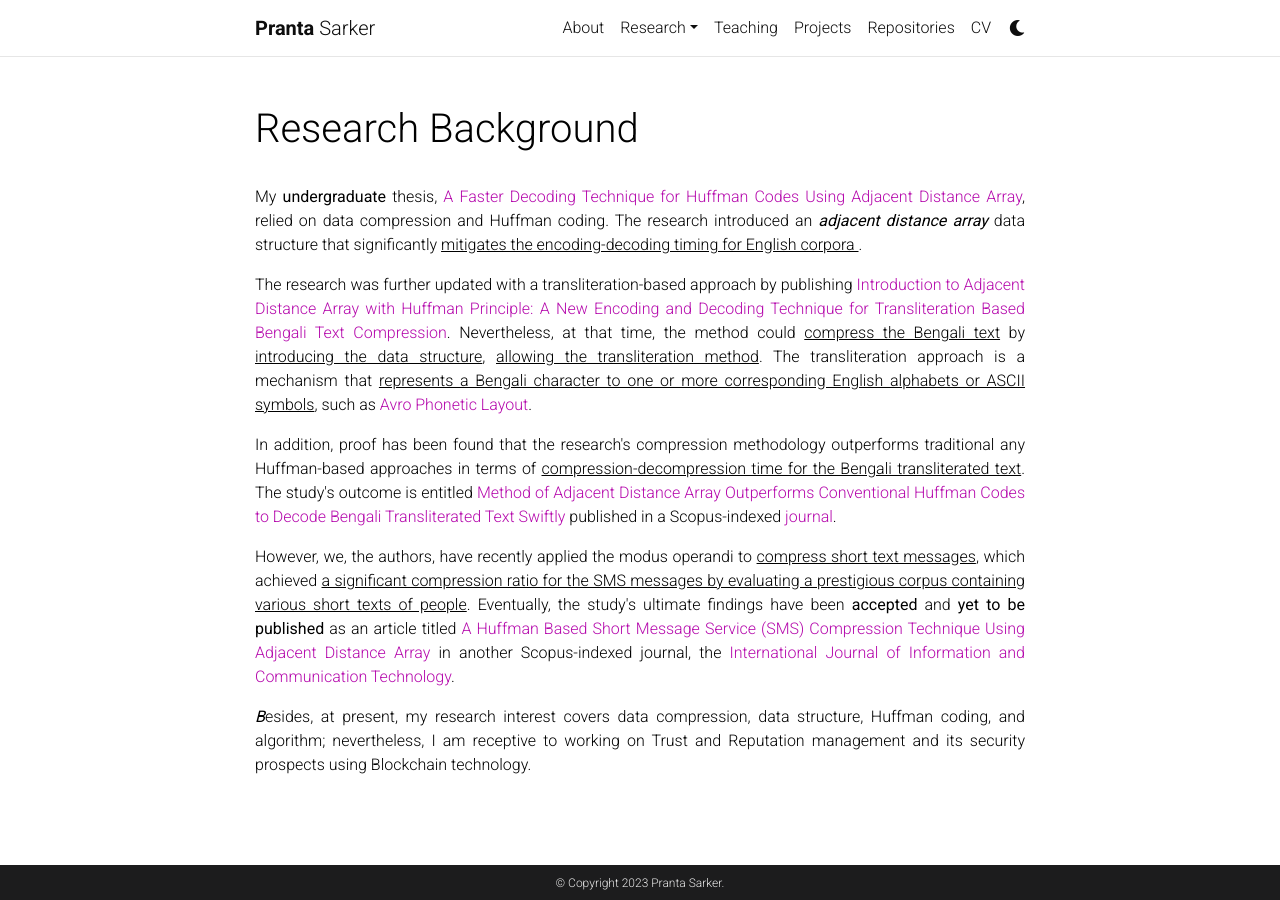
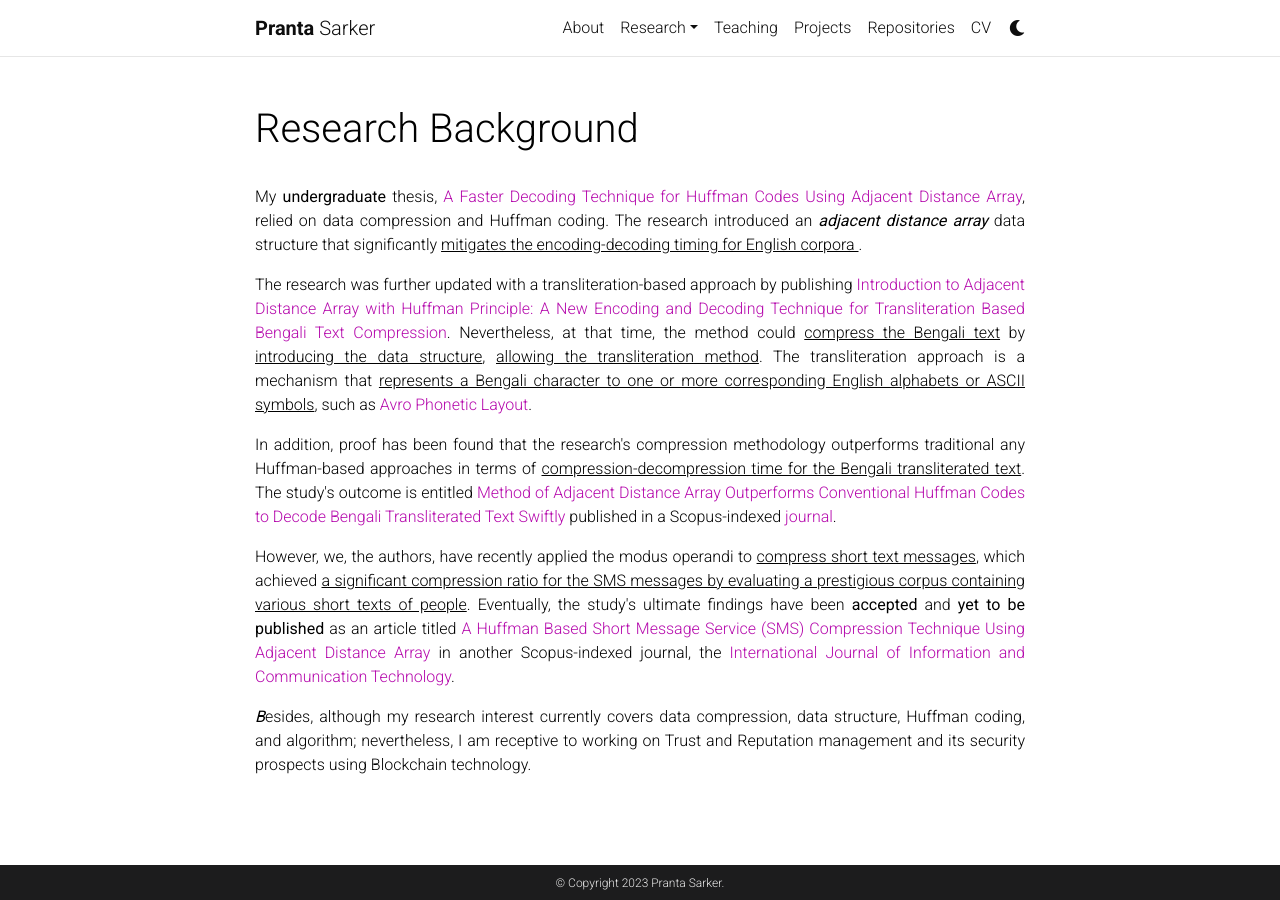
Before and after one commit to psarkerbd/psarkerbd.github.io, a Jekyll site: the page built from _pages/background.md, in a window 1280 px wide. Built offline with Jekyll 4.4.1, drawn with Linux system fonts in a browser that asks for light colours; comment, search, counter and statistics services are not loaded; a style sheet for code colours, icons or effects is not loaded.

Commit message:
Update background.md

```diff
--- a/_pages/background.md
+++ b/_pages/background.md
@@ -21,5 +21,5 @@
 </p>
 
 <p style="text-align: justify">
-<b><em>B</em></b>esides, at present, my research interest covers data compression, data structure, Huffman coding, and algorithm; nevertheless, I am receptive to working on Trust and Reputation management and its security prospects using Blockchain technology.
+<b><em>B</em></b>esides, although my research interest currently covers data compression, data structure, Huffman coding, and algorithm; nevertheless, I am receptive to working on Trust and Reputation management and its security prospects using Blockchain technology.
 </p>
```
